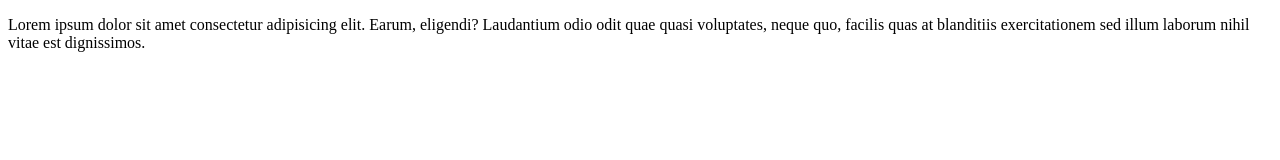
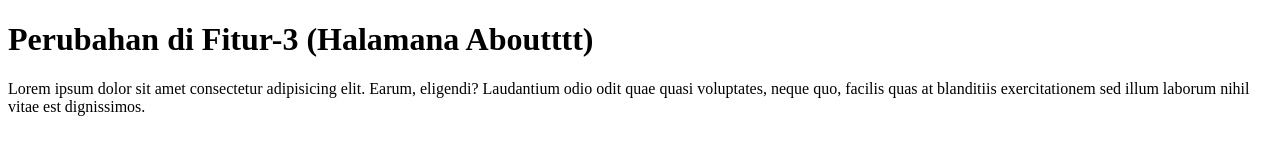
Before and after one commit to YazidHabibi/funspace, a plain HTML site: page about.html in a window 1280 px wide. Drawn offline with Linux system fonts and the light colour scheme.

Commit message:
add fitur-3

```diff
--- a/about.html
+++ b/about.html
@@ -6,6 +6,7 @@
     <title>Halaman About</title>
 </head>
 <body>
+    <h1>Perubahan di Fitur-3 (Halamana Aboutttt)</h1>
     <p>Lorem ipsum dolor sit amet consectetur adipisicing elit. Earum, eligendi? Laudantium odio odit quae quasi voluptates, neque quo, facilis quas at blanditiis exercitationem sed illum laborum nihil vitae est dignissimos.</p>
 </body>
 </html>
```
